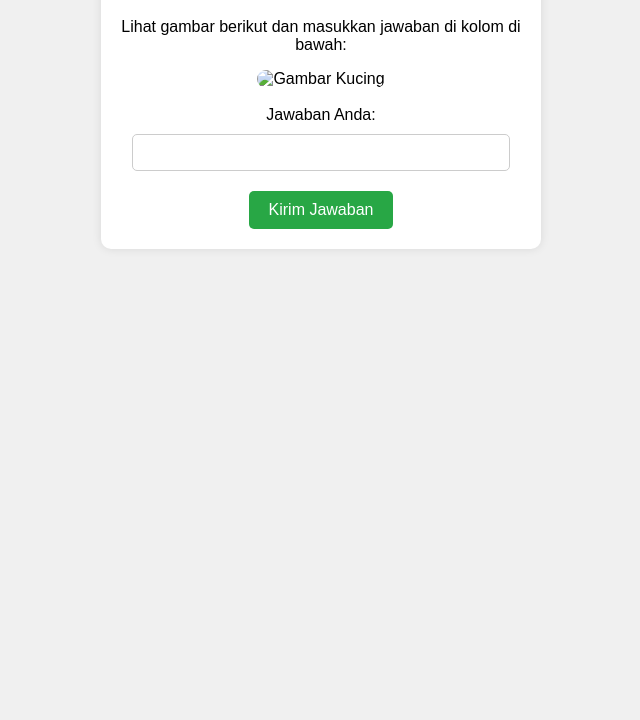
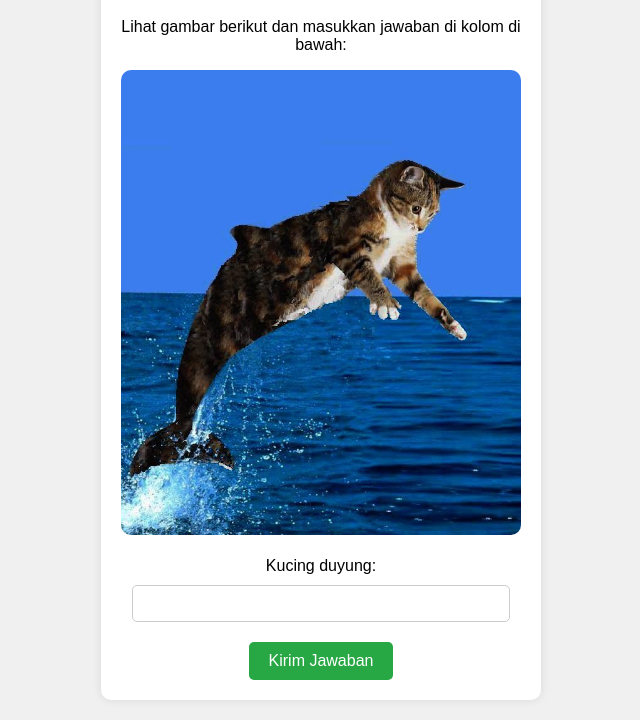
Before and after one commit to Wimanjaya16/tebak-gambar, a plain HTML site: page index.html in a window 1280 px wide. Shown: the part 139-859 px from the top of the page, without its empty margins (319-959 px from the left). Before the commit the page ends 800 px from the top, so only its background shows below. Drawn offline with Linux system fonts and the light colour scheme.

Commit message:
Update index.html

```diff
--- a/index.html
+++ b/index.html
@@ -70,9 +70,9 @@
     <div class="container">
         <h1>Tebak Gambar - Halaman 1</h1>
         <p>Lihat gambar berikut dan masukkan jawaban di kolom di bawah:</p>
-        <img src="images/kucing.jpg" alt="Gambar Kucing" data-answer="Kucing duyung">
+        <img src="kucing.jpg" alt="Gambar Kucing" data-answer="Kucing duyung">
         <br><br>
-        <label for="answer">Jawaban Anda:</label>
+        <label for="answer">Kucing duyung:</label>
         <input type="text" id="answer" name="answer">
         <button onclick="checkAnswer()">Kirim Jawaban</button>
         <p id="message" class="hidden">Selamat! <span class="love">💖💖💖</span></p>
```
